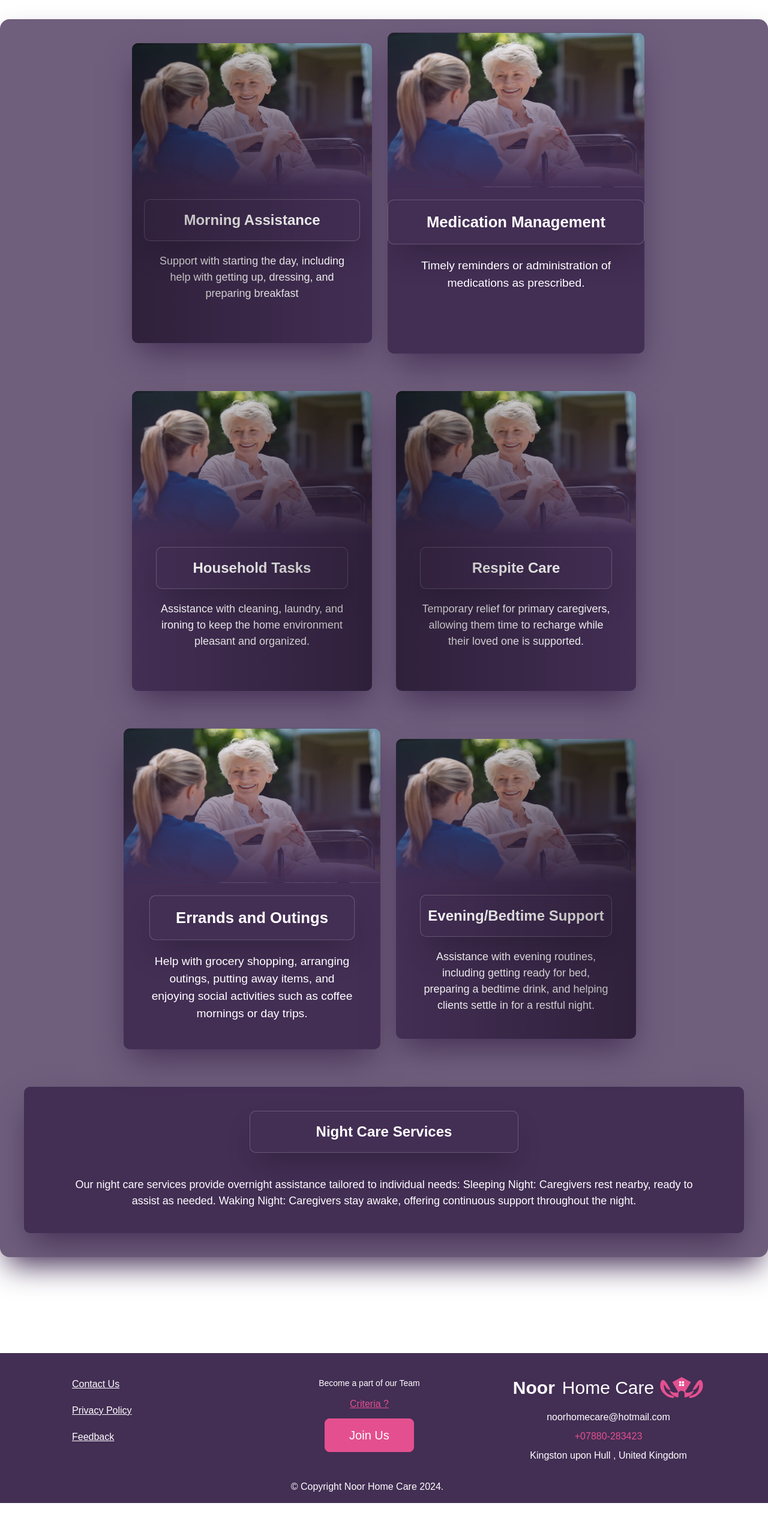
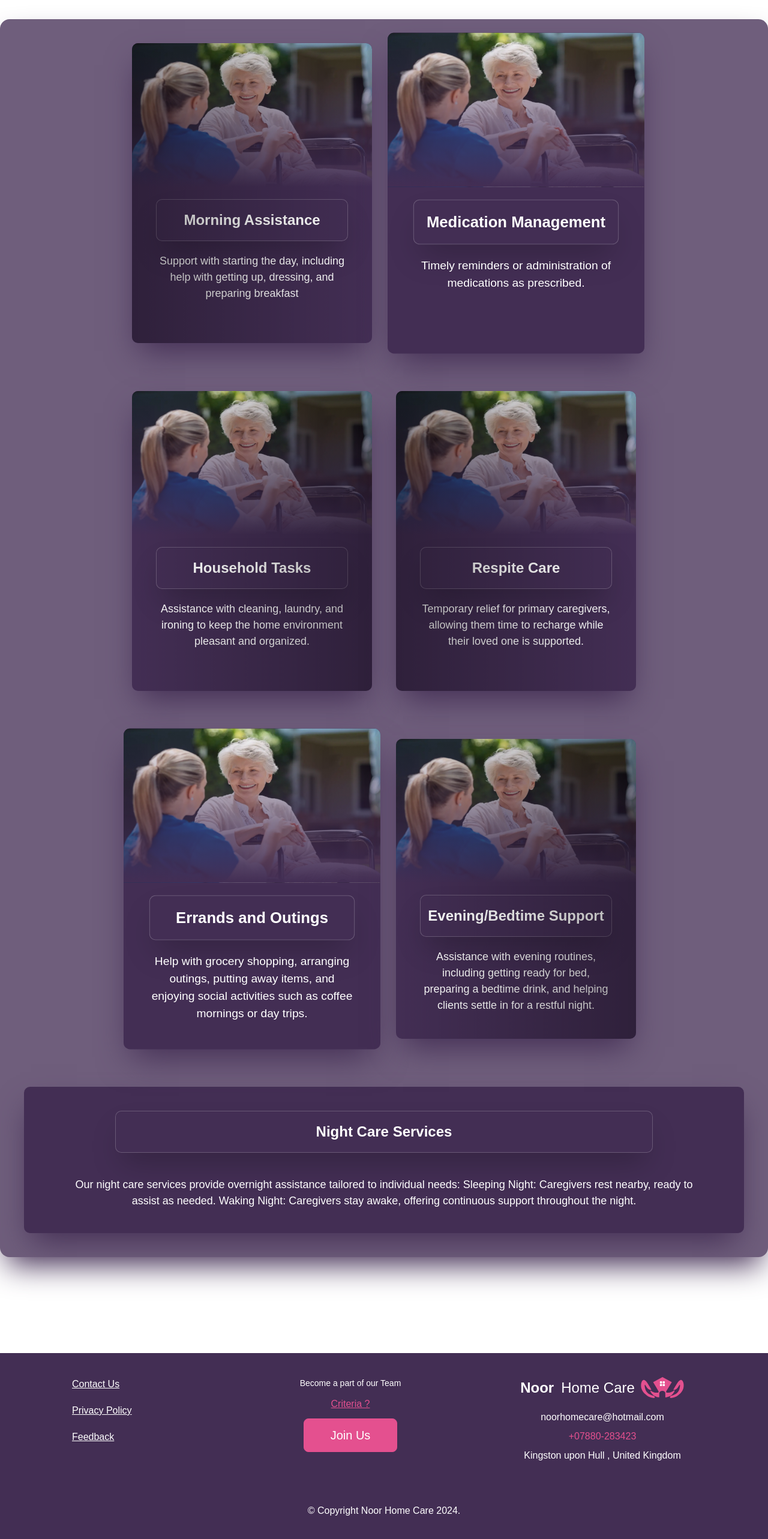
Before and after one commit to ahmedwasim1070/Noor-Home-Care, a React (Vite) app: page / in a window 1280 px wide. Shown: the part 1872-4438 px from the top of the page at 60% size. Before the commit the page ends 4378 px from the top, so only its background shows below. Built offline with nearby package versions, Linux system fonts and the light colour scheme.

Commit message:
finishing up reponsivness of landing page

```diff
--- a/src/component/Footer.jsx
+++ b/src/component/Footer.jsx
@@ -3,9 +3,9 @@ import React from "react";
 function Footer() {
   return (
     <section>
-      <div className="w-full h-[250px] bg-primaryColor mt-20">
-        <div className="container mx-auto px-20 flex flex-row ">
-          <div className="w-[30%] p-10">
+      <div className=" bg-primaryColor mt-20">
+        <div className="2xl:container xl:container lg:container md:container sm:container-none esm:contain-none mx-auto 2xl:px-20 xl:px-20 lg:px-10 md:px-8 sm:px-4 esm:px-2 flex flex-row flex-wrap 2xl:justify-center xl:justify-center lg:justify-center md:justify-center">
+          <div className="2xl:w-[25%] xl:w-[25%] lg:w-[25%] md:w-[50%] p-10">
             <ul className="text-white underline flex flex-col gap-5">
               <li className=" hover:text-secondaryColor ">
                 <a href="">Contact Us</a>
@@ -18,7 +18,7 @@ function Footer() {
               </li>
             </ul>
           </div>
-          <div className="w-[40%] flex flex-col item-center gap-y-3 my-10">
+          <div className="2xl:w-[40%] xl:w-[40%] lg:w-[40%] md:w-[50%] sm:w-full esm:w-full flex flex-col item-center gap-y-3 my-10">
             <p className=" text-white text-[14px] text-center">
               Become a part of our Team
             </p>
@@ -32,11 +32,15 @@ function Footer() {
               Join Us
             </button>
           </div>
-          <div className="w-[35%] py-5">
-            <div className="flex justify-center items-center gap-2  text-white text-[30px]">
-              <div className="inline-flex gap-3">
-                <h1 className="font-black">Noor</h1>
-                <h1>Home Care</h1>
+          <div className="2xl:w-[35%] xl:w-[35%] lg:w-[35%] md:w-[35%] sm:w-full esm:w-full  py-5">
+            <div className=" flex justify-center items-center gap-2  text-white text-[30px]">
+              <div className="inline-flex gap-3 text-nowrap">
+                <h1 className="font-black 2xl:text-[24px] xl:text-[24px] lg:text-[24px] md:text-[20px] sm:text-[20px] esm:text-[20px]">
+                  Noor
+                </h1>
+                <h1 className="2xl:text-[24px] xl:text-[24px] lg:text-[24px] md:text-[20px] sm:text-[20px] esm:text-[20px]">
+                  Home Care
+                </h1>
               </div>
               <span>
                 <img
@@ -57,7 +61,7 @@ function Footer() {
             </h2>
           </div>
         </div>
-        <div className="container mx-auto pr-14">
+        <div className="container mx-auto py-10">
           <h3 className=" text-white text-center ">
             © Copyright Noor Home Care 2024.{" "}
           </h3>
--- a/src/component/Services.jsx
+++ b/src/component/Services.jsx
@@ -10,7 +10,7 @@ function Services() {
 function Corousel() {
   return (
     <div className="w-full h-full flex items-center 2xl:my-40 xl:my-40 lg:my-40 md:my-40 sm:my-20 esm:my-16 justify-center">
-      <div className="2xl:container xl:container lg:container md:container sm:container-none esm:container-none 2xl:mx-auto xl:mx-auto lg:mx-auto md:mx-auto sm:mx-10 esm:mx-2 p-10 bg-[#6F5E7C] rounded-2xl flex flex-row items-center justify-center overflow-x-hidden  gap-10 gap-y-20 border-black shadow-2xl shadow-primaryColor flex-wrap">
+      <div className="2xl:container xl:container lg:container md:container sm:container-none esm:container-none 2xl:mx-auto xl:mx-auto lg:mx-auto md:mx-auto sm:mx-10 esm:mx-2 2xl:p-10 xl:p-10 lg:p-10 md:p-10 sm:p-8 esm:p-4 bg-[#6F5E7C] rounded-2xl flex flex-row items-center justify-center overflow-x-hidden  gap-10 gap-y-20 border-black shadow-2xl shadow-primaryColor flex-wrap">
         {/* Left */}
         <div
           className={` relative 2xl:w-[400px] xl:w-[400px] lg:w-[400px] md:w-[400px] sm:w-[400px] esm:w-[98%] h-[500px] bg-primaryColor rounded-[10px] overflow-hidden flex flex-col gap-y-5 shadow-2xl shadow-primaryColor flex-nowrap flex-shrink-0 }`}
@@ -23,13 +23,13 @@ function Corousel() {
             />
             <div className="absolute w-full h-full inset-0 bg-gradient-to-b from-transparent to-primaryColor"></div>
           </div>
-          <div className="2xl:w-[80%] xl:w-[90%] lg:w-[90%] md:w-[90%] sm:w-[90%] esm:w-[90%]  h-[70px]  mx-auto  bg-primaryColor border border-[rgba(255,255,255,0.2)] rounded-[10px] flex justify-center items-center shadow-2xl">
-            <h6 className="text-white text-[24px] font-bold">
+          <div className="2xl:w-[80%] xl:w-[80%] lg:w-[80%] md:w-[80%] sm:w-[85%] esm:w-[80%]  h-[70px] text-nowrap  mx-auto  bg-primaryColor border border-[rgba(255,255,255,0.2)] rounded-[10px] flex justify-center items-center shadow-2xl">
+            <h6 className="text-white  font-bold 2xl:text-[24px] xl:text-[24px] lg:text-[24px] md:text-[24px] sm:text-[22px] esm:text-[19px]">
               Morning Assistance
             </h6>
           </div>
           <div>
-            <p className="text-center text-white text-[18px] mx-10">
+            <p className="text-center text-white 2xl:text-[18px] xl:text-[18px] lg:text-[18px] md:text-[18px] sm:text-[17px] esm:text-[16px] mx-10 ">
               Support with starting the day, including help with getting up,
               dressing, and preparing breakfast
             </p>
@@ -48,20 +48,20 @@ function Corousel() {
             />
             <div className="absolute w-full h-full inset-0 bg-gradient-to-b from-transparent to-primaryColor"></div>
           </div>
-          <div className="2xl:w-[400px] xl:w-[400px] lg:w-[400px] md:w-[400px] sm:w-[400px] esm:w-[98%] h-[70px]  mx-auto  bg-primaryColor border border-[rgba(255,255,255,0.2)] rounded-[10px] flex justify-center items-center shadow-2xl">
-            <h6 className="text-white text-[24px] font-bold">
+          <div className="2xl:w-[80%] xl:w-[80%] lg:w-[80%] md:w-[80%] sm:w-[85%] esm:w-[80%] h-[70px] text-nowrap  mx-auto  bg-primaryColor border border-[rgba(255,255,255,0.2)] rounded-[10px] flex justify-center items-center shadow-2xl">
+            <h6 className="text-white 2xl:text-[24px] xl:text-[24px] lg:text-[24px] md:text-[24px] sm:text-[22px] esm:text-[19px] font-bold">
               Medication Management
             </h6>
           </div>
           <div>
-            <p className="text-center text-white text-[18px] mx-10">
+            <p className="text-center text-white 2xl:text-[18px] xl:text-[18px] lg:text-[18px] md:text-[18px] sm:text-[17px] esm:text-[16px] mx-10">
               Timely reminders or administration of medications as prescribed.
             </p>
           </div>
         </div>
         {/* Right */}
         <div
-          className={`relative 2xl:w-[400px] xl:w-[400px] lg:w-[400px] md:w-[400px] sm:w-[400px] esm:w-[98%]  h-[500px] bg-primaryColor rounded-[10px] overflow-hidden flex flex-col gap-y-5 shadow-2xl shadow-primaryColor flex-nowrap flex-shrink-0 `}
+          className={`relative 2xl:w-[400px] xl:w-[400px] lg:w-[400px] md:w-[400px] sm:w-[400px] esm:w-[98%]  h-[500px]  bg-primaryColor rounded-[10px] overflow-hidden flex flex-col gap-y-5 shadow-2xl shadow-primaryColor flex-nowrap flex-shrink-0 `}
         >
           <div className="relative w-full h-[48%] bg-black">
             <img
@@ -71,13 +71,13 @@ function Corousel() {
             />
             <div className="absolute w-full h-full inset-0 bg-gradient-to-b from-transparent to-primaryColor"></div>
           </div>
-          <div className="w-[80%] h-[70px]  mx-auto  bg-primaryColor border border-[rgba(255,255,255,0.2)] rounded-[10px] flex justify-center items-center shadow-2xl">
-            <h6 className="text-white text-[24px] font-bold">
+          <div className="2xl:w-[80%] xl:w-[80%] lg:w-[80%] md:w-[80%] sm:w-[85%] esm:w-[80%] h-[70px] text-nowrap  mx-auto  bg-primaryColor border border-[rgba(255,255,255,0.2)] rounded-[10px] flex justify-center items-center shadow-2xl">
+            <h6 className="text-white 2xl:text-[24px] xl:text-[24px] lg:text-[24px] md:text-[24px] sm:text-[22px] esm:text-[19px] font-bold">
               Household Tasks
             </h6>
           </div>
           <div>
-            <p className="text-center text-white text-[18px] mx-10">
+            <p className="text-center text-white 2xl:text-[18px] xl:text-[18px] lg:text-[18px] md:text-[18px] sm:text-[17px] esm:text-[16px] mx-10">
               Assistance with cleaning, laundry, and ironing to keep the home
               environment pleasant and organized.
             </p>
@@ -96,11 +96,13 @@ function Corousel() {
             />
             <div className="absolute w-full h-full inset-0 bg-gradient-to-b from-transparent to-primaryColor"></div>
           </div>
-          <div className="w-[80%] h-[70px]  mx-auto  bg-primaryColor border border-[rgba(255,255,255,0.2)] rounded-[10px] flex justify-center items-center shadow-2xl">
-            <h6 className="text-white text-[24px] font-bold">Respite Care</h6>
+          <div className="2xl:w-[80%] xl:w-[80%] lg:w-[80%] md:w-[80%] sm:w-[85%] esm:w-[80%] h-[70px] text-nowrap  mx-auto  bg-primaryColor border border-[rgba(255,255,255,0.2)] rounded-[10px] flex justify-center items-center shadow-2xl">
+            <h6 className="text-white 2xl:text-[24px] xl:text-[24px] lg:text-[24px] md:text-[24px] sm:text-[22px] esm:text-[19px] font-bold">
+              Respite Care
+            </h6>
           </div>
           <div>
-            <p className="text-center text-white text-[18px] mx-10">
+            <p className="text-center text-white 2xl:text-[18px] xl:text-[18px] lg:text-[18px] md:text-[18px] sm:text-[17px] esm:text-[16px] mx-10">
               Temporary relief for primary caregivers, allowing them time to
               recharge while their loved one is supported.
             </p>
@@ -119,13 +121,13 @@ function Corousel() {
             />
             <div className="absolute w-full h-full inset-0 bg-gradient-to-b from-transparent to-primaryColor"></div>
           </div>
-          <div className="w-[80%] h-[70px]  mx-auto  bg-primaryColor border border-[rgba(255,255,255,0.2)] rounded-[10px] flex justify-center items-center shadow-2xl">
-            <h6 className="text-white text-[24px] font-bold">
+          <div className="2xl:w-[80%] xl:w-[80%] lg:w-[80%] md:w-[80%] sm:w-[85%] esm:w-[80%] h-[70px] text-nowrap  mx-auto  bg-primaryColor border border-[rgba(255,255,255,0.2)] rounded-[10px] flex justify-center items-center shadow-2xl">
+            <h6 className="text-white 2xl:text-[24px] xl:text-[24px] lg:text-[24px] md:text-[24px] sm:text-[22px] esm:text-[19px] font-bold">
               Errands and Outings
             </h6>
           </div>
           <div>
-            <p className="text-center text-white text-[18px] mx-10">
+            <p className="text-center text-white 2xl:text-[18px] xl:text-[18px] lg:text-[18px] md:text-[18px] sm:text-[17px] esm:text-[16px] mx-10">
               Help with grocery shopping, arranging outings, putting away items,
               and enjoying social activities such as coffee mornings or day
               trips.
@@ -144,13 +146,13 @@ function Corousel() {
             />
             <div className="absolute w-full h-full inset-0 bg-gradient-to-b from-transparent to-primaryColor"></div>
           </div>
-          <div className="w-[80%] h-[70px]  mx-auto  bg-primaryColor border border-[rgba(255,255,255,0.2)] rounded-[10px] flex justify-center items-center shadow-2xl">
-            <h6 className="text-white text-[24px] font-bold">
+          <div className="2xl:w-[80%] xl:w-[80%] lg:w-[80%] md:w-[80%] sm:w-[85%] esm:w-[80%] h-[70px] text-nowrap  mx-auto  bg-primaryColor border border-[rgba(255,255,255,0.2)] rounded-[10px] flex justify-center items-center shadow-2xl">
+            <h6 className="text-white 2xl:text-[24px] xl:text-[24px] lg:text-[24px] md:text-[24px] sm:text-[22px] esm:text-[18px] font-bold">
               Evening/Bedtime Support
             </h6>
           </div>
           <div>
-            <p className="text-center text-white text-[18px] mx-10">
+            <p className="text-center text-white 2xl:text-[18px] xl:text-[18px] lg:text-[18px] md:text-[18px] sm:text-[17px] esm:text-[16px] mx-10">
               Assistance with evening routines, including getting ready for bed,
               preparing a bedtime drink, and helping clients settle in for a
               restful night.
@@ -158,14 +160,14 @@ function Corousel() {
           </div>
           <div className="w-full h-full absolute inset-0 bg-gradient-to-r from-transparent to-black/30"></div>
         </div>
-        <div className="bg-primaryColor rounded-[10px] shadow-primaryColor shadow-2xl flex flex-col p-10 gap-y-10">
-          <div className="w-[40%] h-[70px]  mx-auto  bg-primaryColor border border-[rgba(255,255,255,0.2)] rounded-[10px] flex justify-center items-center shadow-2xl">
-            <h6 className="text-white text-[24px] font-bold">
+        <div className="bg-primaryColor rounded-[10px] shadow-primaryColor shadow-2xl flex flex-col 2xl:p-10 xl:p-10 lg:p-10 md:p-10 sm:p-10 esm:p-6 gap-y-10">
+          <div className="2xl:w-[80%] xl:w-[80%] lg:w-[80%] md:w-[80%] sm:w-[85%] esm:w-[95%] h-[70px] text-nowrap mx-auto  bg-primaryColor border border-[rgba(255,255,255,0.2)] rounded-[10px] flex justify-center items-center shadow-2xl">
+            <h6 className="text-white 2xl:text-[24px] xl:text-[24px] lg:text-[24px] md:text-[24px] sm:text-[22px] esm:text-[19px] font-bold">
               Night Care Services
             </h6>
           </div>
           <div>
-            <p className="text-center text-white text-[18px] mx-10">
+            <p className="text-center text-white 2xl:text-[18px] xl:text-[18px] lg:text-[18px] md:text-[18px] sm:text-[17px] esm:text-[16px] 2xl:mx-10 xl:mx-10 lg:mx-10 md:mx-10 sm:mx-2 esm:mx-0">
               Our night care services provide overnight assistance tailored to
               individual needs: Sleeping Night: Caregivers rest nearby, ready to
               assist as needed. Waking Night: Caregivers stay awake, offering
--- a/src/pages/Home.jsx
+++ b/src/pages/Home.jsx
@@ -7,7 +7,7 @@ import Footer from "../component/Footer";
 
 function home() {
   return (
-    <div>
+    <div className="overflow-x-hidden">
       <Header />
       <Hero />
       <About />
```
